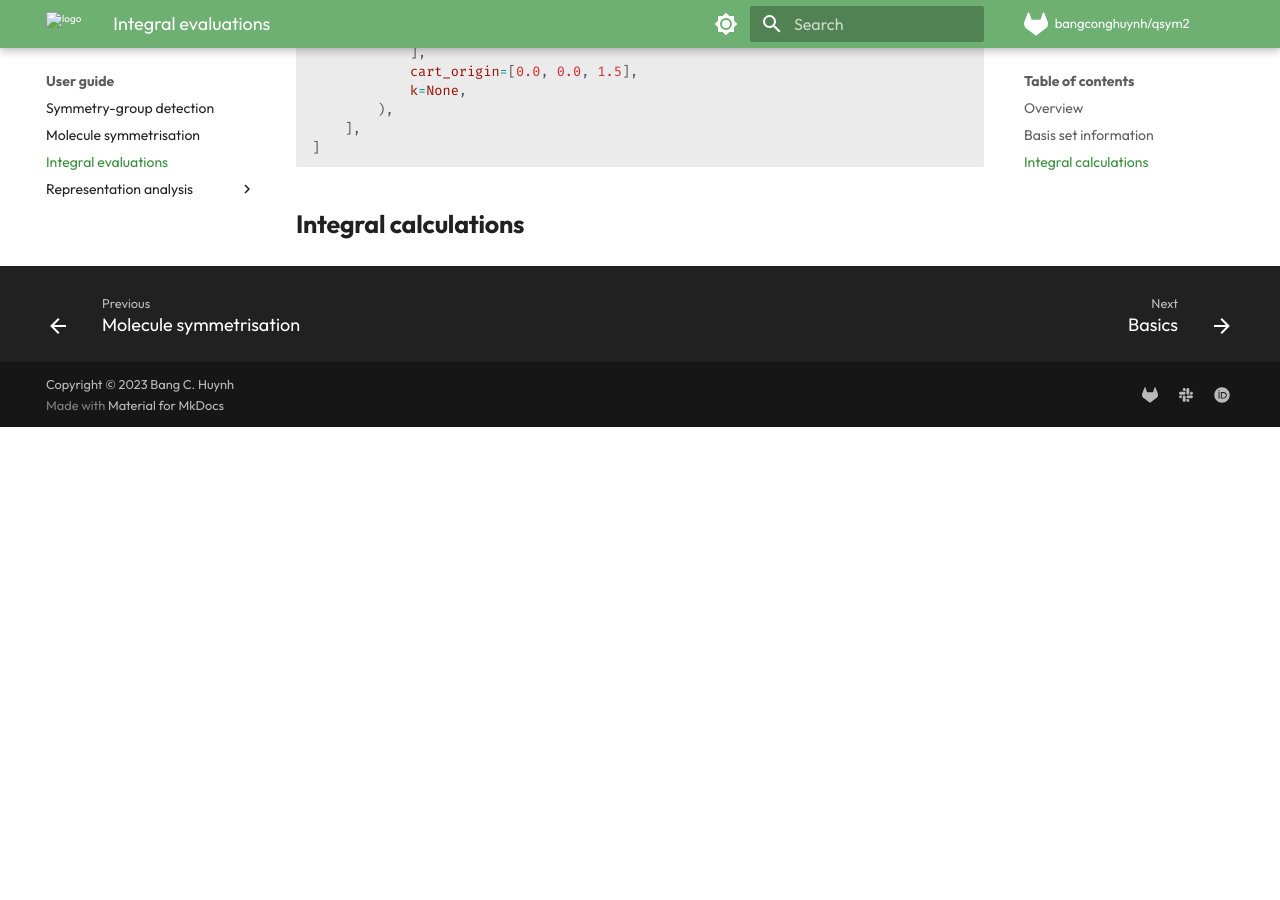
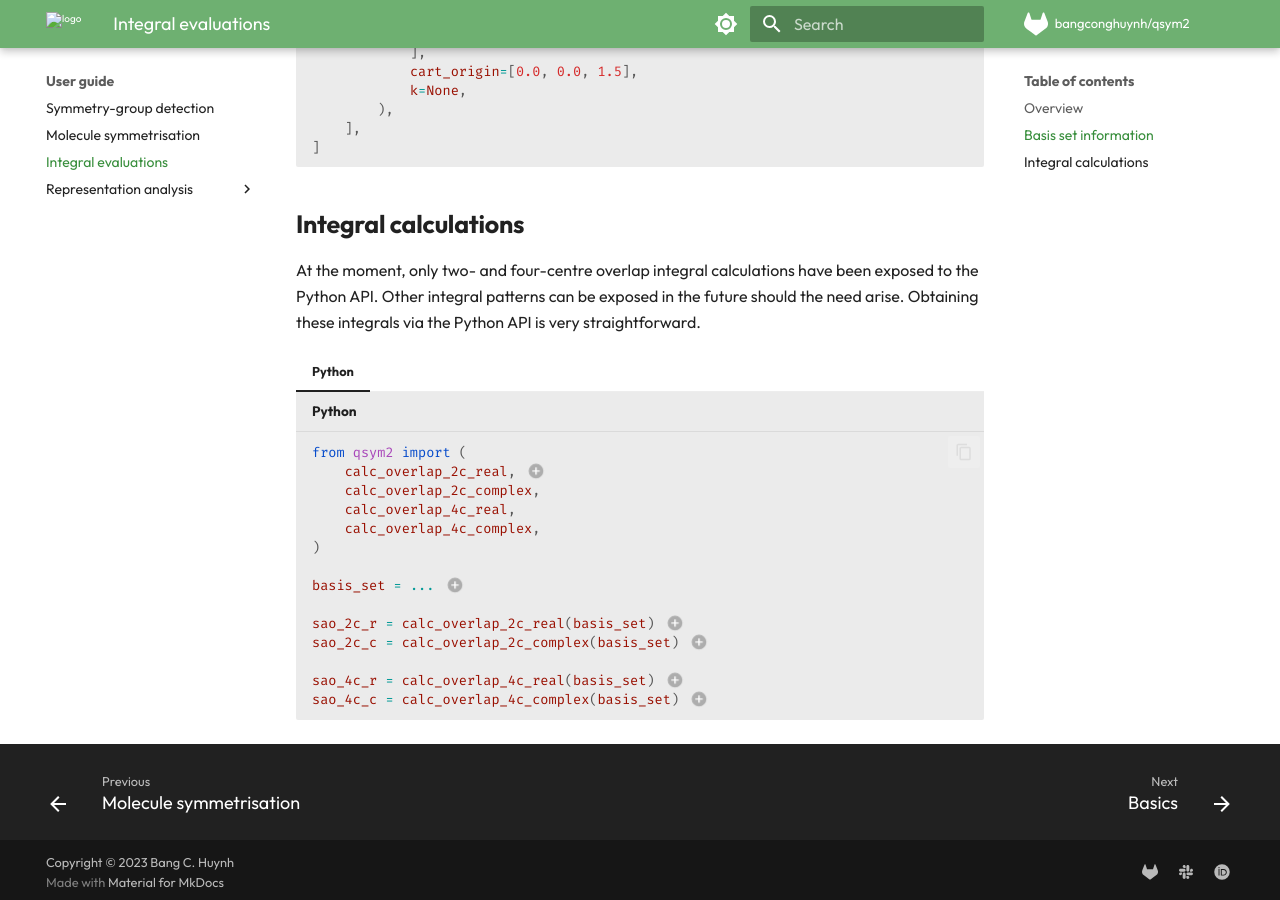
Before and after one commit to bangconghuynh/qsym2, an MkDocs documentation site: the page built from docs/docs/user-guide/integral-evaluations.md, in a window 1280 px wide and 900 px high, scrolled down 2985 px. Built offline with MkDocs 1.6.1 and Material for MkDocs 9.7.7, drawn with Linux system fonts in a browser that asks for light colours; comment, search, counter and statistics services are not loaded; before the commit the page ends 3412 px from its top, so only the background shows below that.

Commit message:
Added integrals doc.

````diff
--- a/docs/docs/user-guide/integral-evaluations.md
+++ b/docs/docs/user-guide/integral-evaluations.md
@@ -170,3 +170,33 @@ The basis set specification in the Python API is shown below by way of an exampl
     11. :fontawesome-solid-users: This example specifies a spherical $P$-shell in which functions are arranged in a custom $m_l$ order: $0, +1, -1$.
 
 ## Integral calculations
+
+At the moment, only two- and four-centre overlap integral calculations have been exposed to the Python API.
+Other integral patterns can be exposed in the future should the need arise.
+Obtaining these integrals via the Python API is very straightforward.
+
+
+=== "Python"
+    ```py
+    from qsym2 import (
+        calc_overlap_2c_real, #(1)!
+        calc_overlap_2c_complex,
+        calc_overlap_4c_real,
+        calc_overlap_4c_complex,
+    )
+
+    basis_set = ... #(2)!
+
+    sao_2c_r = calc_overlap_2c_real(basis_set) #(3)!
+    sao_2c_c = calc_overlap_2c_complex(basis_set) #(4)!
+
+    sao_4c_r = calc_overlap_4c_real(basis_set) #(5)!
+    sao_4c_c = calc_overlap_4c_complex(basis_set) #(6)!
+    ```
+
+    1. :fontawesome-solid-laptop-code: These are Python-exposed functions to evaluate overlap integrals. The API documentation for these functions can be found [here](https://qsym2.dev/api/qsym2/bindings/python/integrals/index.html).
+    2. :fontawesome-solid-users: The basis set information must be constructed as described [above](#basis-set-information).
+    3. :fontawesome-solid-users: This evaluates the real-valued two-centre overlap matrix for the specified basis set and returns the results as a two-dimensional array. This is only applicable if the basis set comprises only Gaussian atomic orbitals (*i.e.* no $\mathbfit{k}$ vectors anywhere) with real contraction coefficients.
+    4. :fontawesome-solid-users: This evaluates the complex-valued two-centre overlap matrix for the specified basis set and returns the results as a two-dimensional array.
+    5. :fontawesome-solid-users: This evaluates the real-valued four-centre overlap tensor for the specified basis set and returns the results as a four-dimensional array. This is only applicable if the basis set comprises only Gaussian atomic orbitals (*i.e.* no $\mathbfit{k}$ vectors anywhere) with real contraction coefficients.
+    6. :fontawesome-solid-users: This evaluates the complex-valued four-centre overlap matrix for the specified basis set and returns the results as a four-dimensional array.
````
